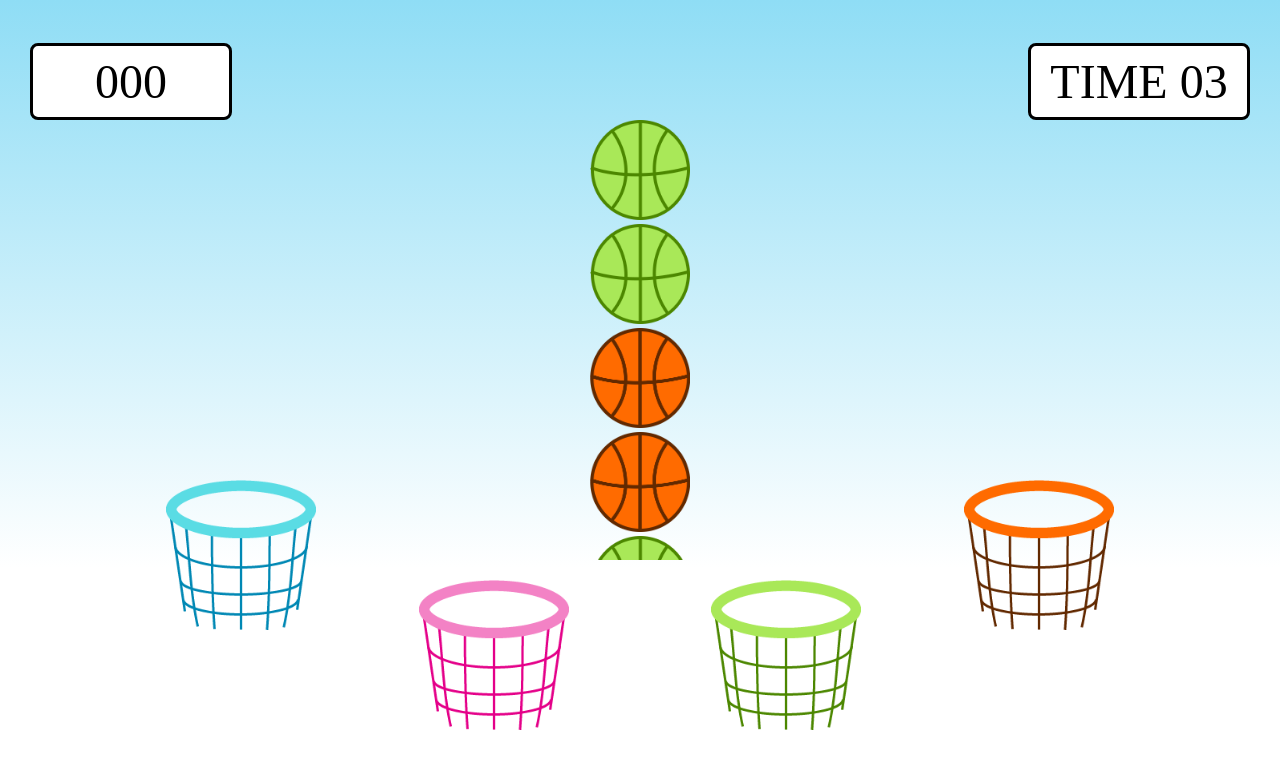
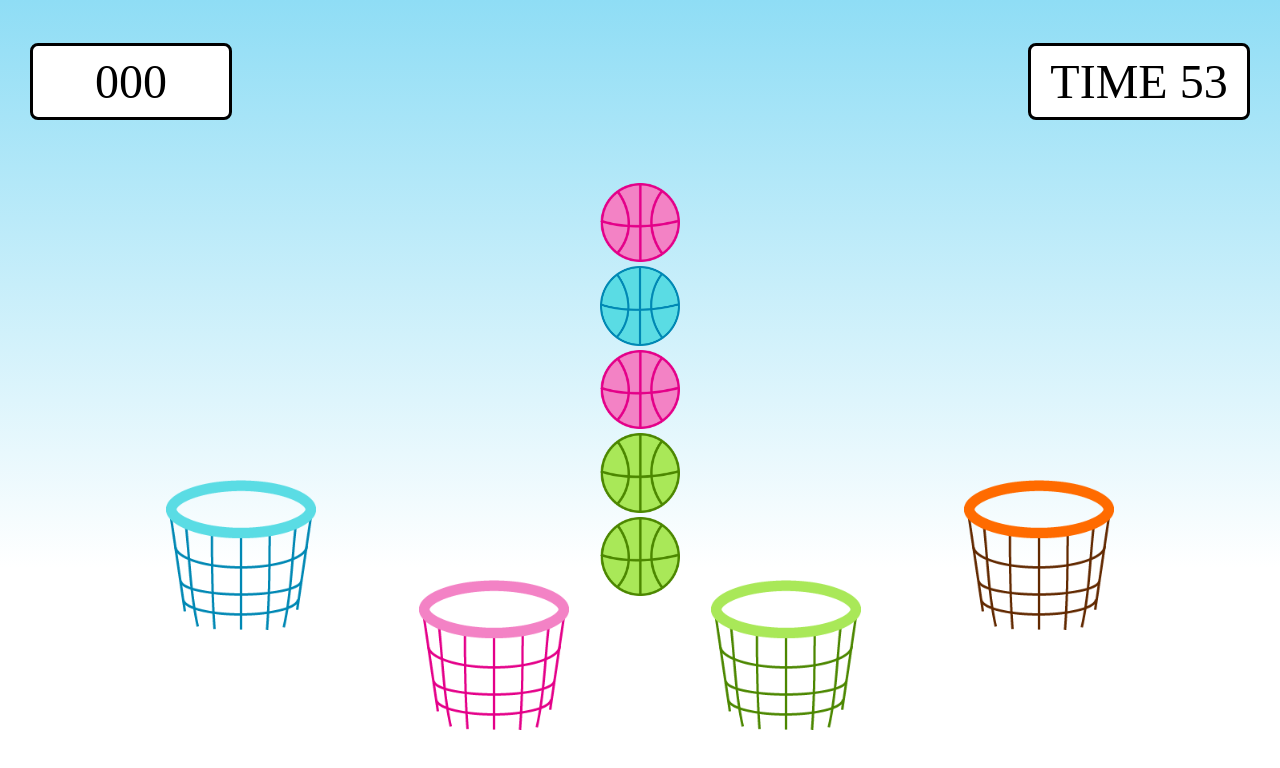
Before and after one commit to hyewwonn/BuzzerBeater, a Next.js app: page /GamePage in a window 1280 px wide. Shown: the top 768 px of the page. Built offline with nearby package versions, Linux system fonts and the light colour scheme; a web font is replaced by a local one.

Commit message:
공 5개 나오면 멈춤

```diff
--- a/src/pages/GamePage.js
+++ b/src/pages/GamePage.js
@@ -11,9 +11,10 @@ import ogp from '../../public/img/orangegoalpost.png';
 import ggp from '../../public/img/greengoalpost.png';
 
 const Ball = ({ image }) => {
+
   return (
     <div className={styles.ball}>
-      <Image src={image} alt="ball" width={100} height={100} />
+      <Image src={image} alt="ball" className={styles.ballImg} />
     </div>
   );
 };
@@ -23,14 +24,18 @@ export default function GamePage() {
   const rightstyle = { float: 'right' };
   const ballImages = [bb, pb, ob, gb];
   const [ballsQueue, setBallsQueue] = useState([]);
-  const [time, setTime] = useState(10);
+  const [time, setTime] = useState(60);
   const intervalRef = useRef(null);
 
   useEffect(() => {
     intervalRef.current = setInterval(() => {
-      const randomImage = ballImages[Math.floor(Math.random() * ballImages.length)];
       setBallsQueue(prevBallsQueue => {
-        const newBallsQueue = [...prevBallsQueue, randomImage].slice(-5);
+        if (prevBallsQueue.length === 5) {
+          clearInterval(intervalRef.current);
+          return prevBallsQueue;
+        }
+        const randomImage = ballImages[Math.floor(Math.random() * ballImages.length)];
+        const newBallsQueue = [randomImage, ...prevBallsQueue];
         return newBallsQueue;
       });
     }, 1000);
@@ -59,8 +64,12 @@ export default function GamePage() {
   return (
     <div className={styles.box}>
       <div className={styles.top}>
-        <div style={leftstyle} className={styles.score}>000</div>
-        <div style={rightstyle} className={styles.timeClock}>TIME {time < 10 ? `0${time}` : time}</div>
+        <div style={leftstyle} className={styles.score}>
+          000
+        </div>
+        <div style={rightstyle} className={styles.timeClock}>
+          TIME {time < 10 ? `0${time}` : time}
+        </div>
       </div>
       <div className={styles.ballsContainer}>
         <div className={styles.ballBox}>
--- a/src/styles/GamePage.module.css
+++ b/src/styles/GamePage.module.css
@@ -36,18 +36,23 @@
 /* balls */
 .ballsContainer {
   width: 100%;
-  height: 55vh;
+  height: 60vh;
   overflow: hidden;
   display: flex;
   justify-content: center;
-  align-items: center;
+  align-items: flex-end;
   position: absolute;
 }
 
 .ballBox{
-  height: 55vh;
+  height: auto;
   position: absolute;
   overflow: hidden;
+}
+
+.ballImg{
+  width: 10vh;
+  height: auto;
 }
 
 .balls {
```
